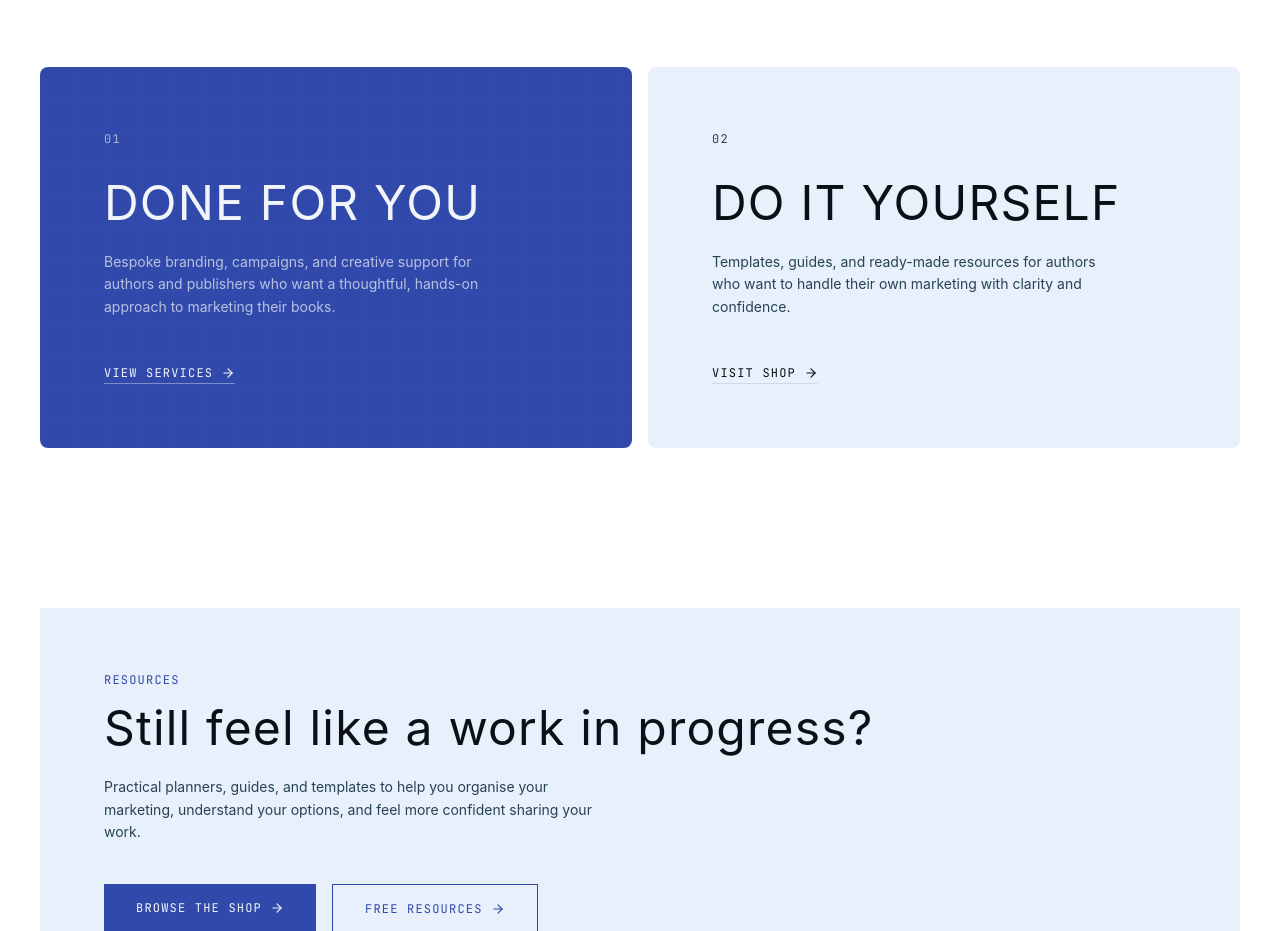
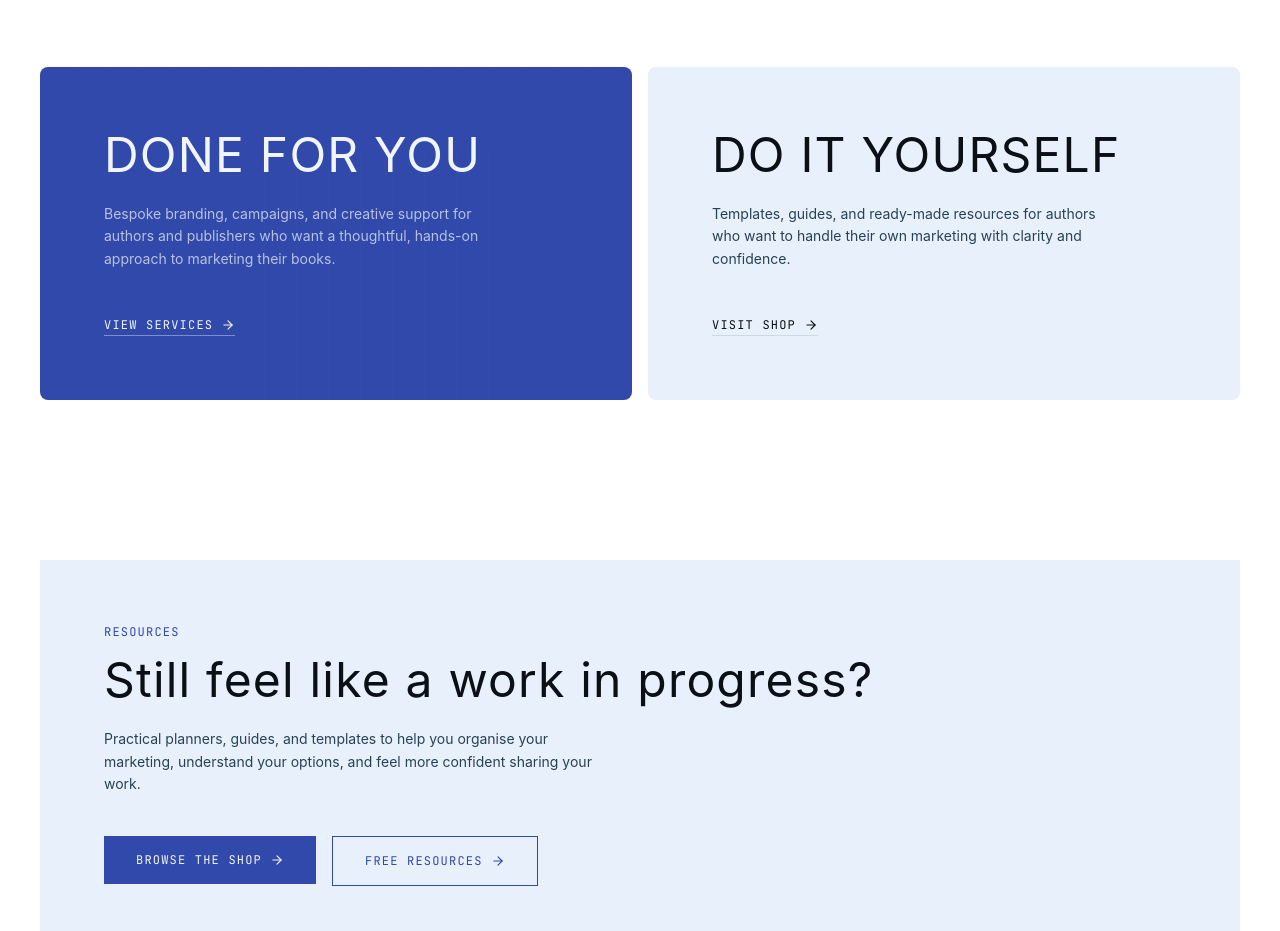
Before and after one commit to marginstudiouk/marginstudio, a React (Vite) app: page / in a window 1280 px wide. Shown: the part 1120-2051 px from the top of the page. Built offline with nearby package versions, Linux system fonts and the light colour scheme; no server answers; the database is empty; a web font is replaced by a local one.

Commit message:
Remove 01/02 numbers from two-column CTA

```diff
--- a/src/components/home/SplitDecision.jsx
+++ b/src/components/home/SplitDecision.jsx
@@ -33,7 +33,6 @@ export default function SplitDecision() {
             }}
           />
           <div className="relative z-10">
-            <p className="font-mono text-xs tracking-widest uppercase text-primary-foreground/60 mb-8">01</p>
             <h3 className="font-display text-4xl md:text-5xl uppercase tracking-wide text-primary-foreground leading-[0.95] mb-6">
               Done for you
             </h3>
@@ -58,7 +57,6 @@ export default function SplitDecision() {
           transition={{ duration: 0.6, delay: 0.1 }}
           className="bg-secondary/50 p-10 md:p-12 lg:p-16 rounded-[8px]"
         >
-          <p className="font-mono text-xs tracking-widest uppercase text-muted-foreground mb-8">02</p>
           <h3 className="font-display text-4xl md:text-5xl uppercase tracking-wide text-foreground leading-[0.95] mb-6">
             Do it yourself
           </h3>
```
